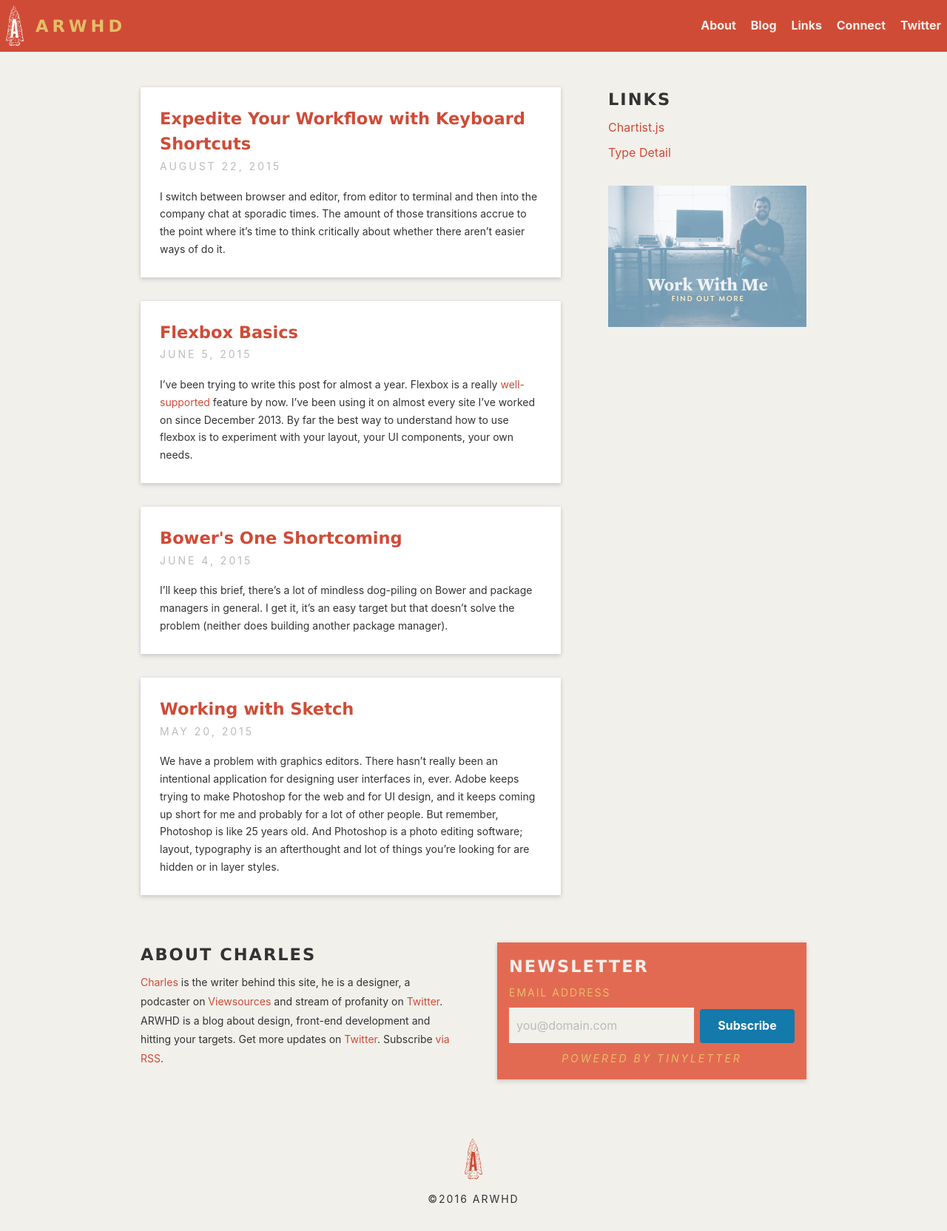
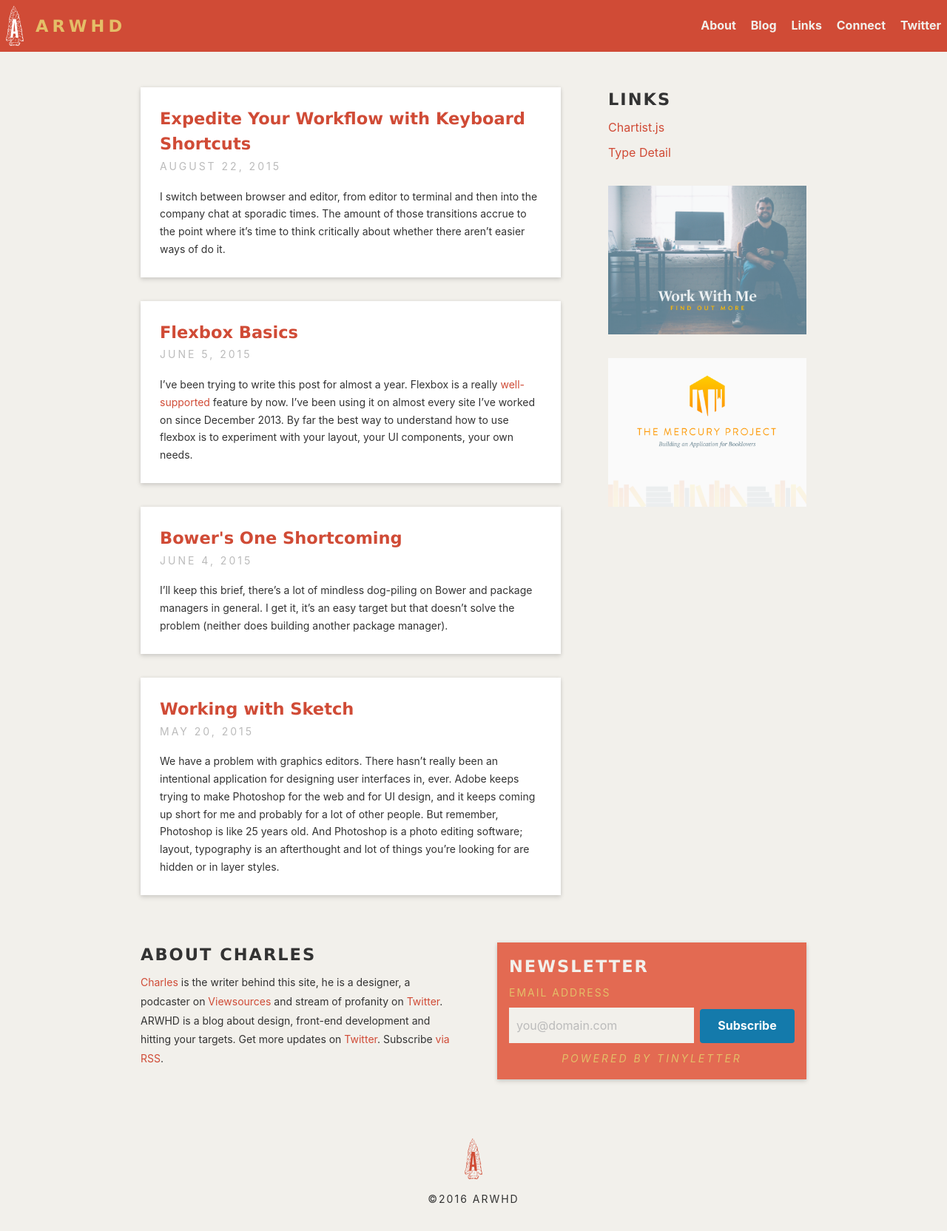
Before and after one commit to charlespeters/ARWHD, a Jekyll site: the page built from index.html, in a window 1280 px wide. Shown: the whole page at 74% size. Built offline with Jekyll 4.4.1, drawn with Linux system fonts in a browser that asks for light colours; some web fonts are replaced; the list of posts is cut into pages by our own code.

Commit message:
sidebar content

```diff
--- a/_includes/layout-sidebar.html
+++ b/_includes/layout-sidebar.html
@@ -5,4 +5,7 @@
   <div class="u-mb4">
     {% include widget-hire.html %}
   </div>
+  <div class="u-mb4">
+    {% include widget-mercury.html %}
+  </div>
 </aside>
--- a/_includes/widget-hire.html
+++ b/_includes/widget-hire.html
@@ -1 +1 @@
-<img src="./assets/dist/img/wwm@2x.png" alt="" />
+<img src="/assets/dist/img/wwm@2x.png" alt="" />
--- /dev/null
+++ b/_includes/widget-mercury.html
@@ -0,0 +1 @@
+<img src="/assets/dist/img/mercury-ad.png" />
```
Also changed, not shown: assets/dist/img/mercury-ad.png (added), assets/dist/img/wwm@2x.png, assets/src/img/mercury-ad.png (added), 1 other file.
